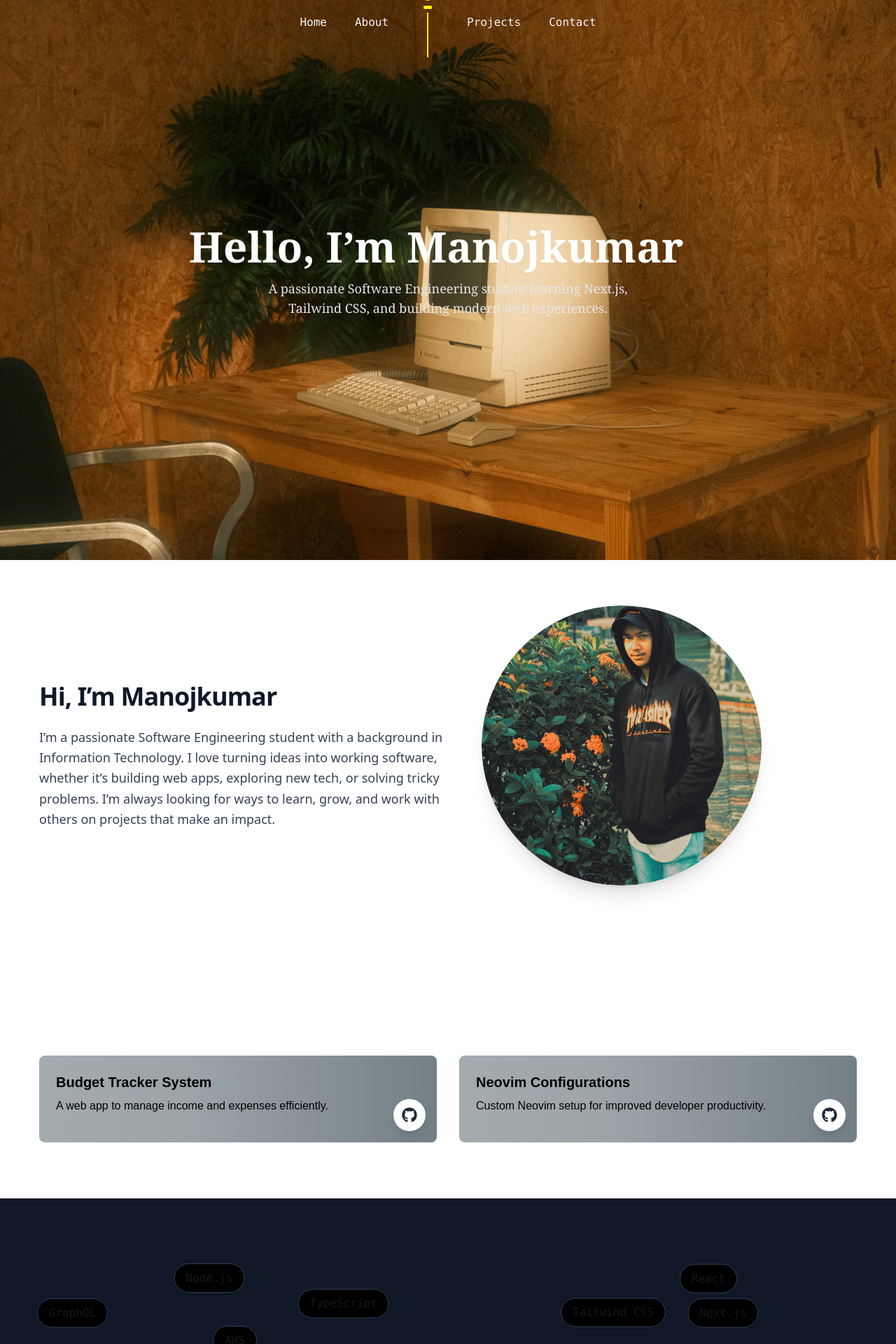
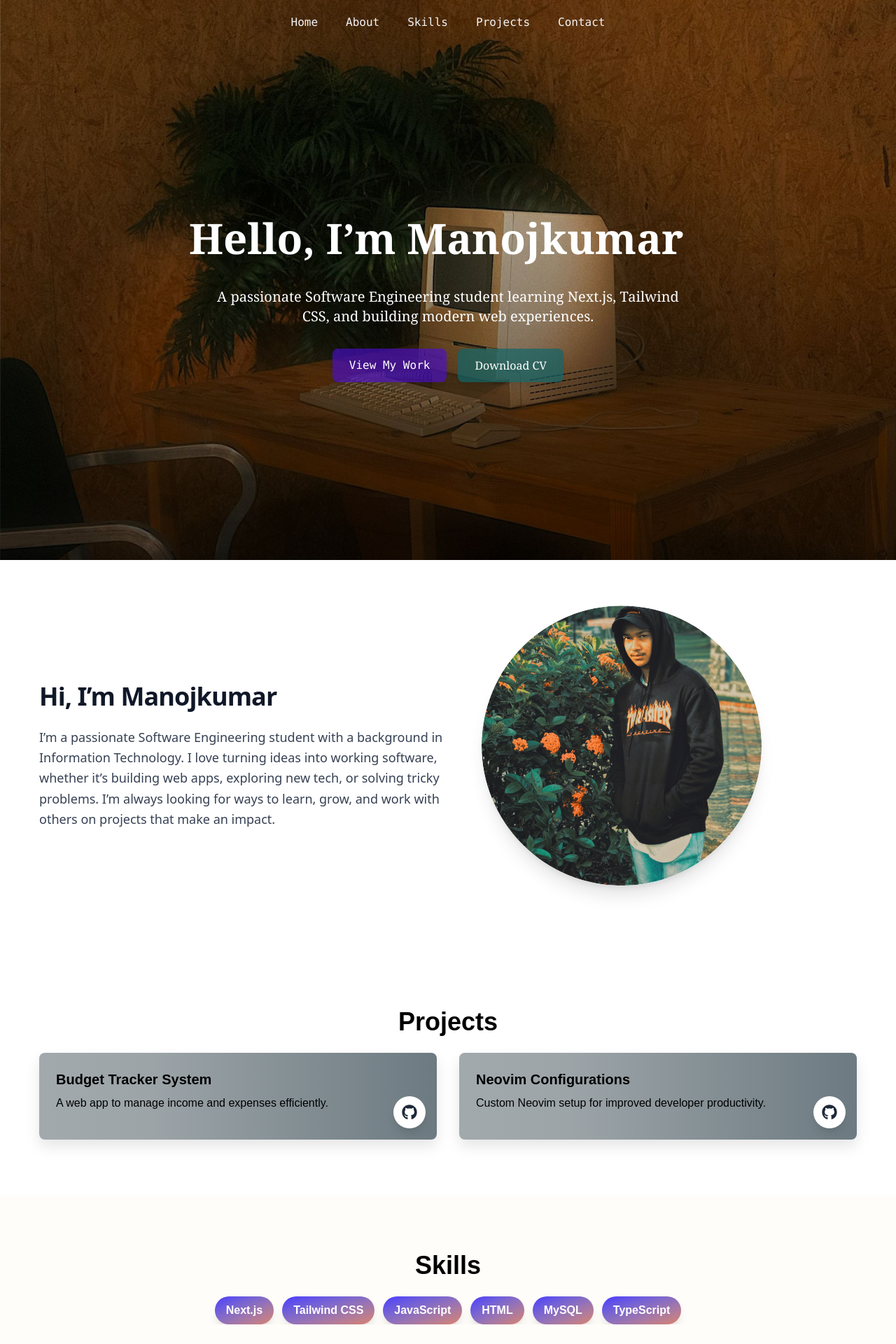
Before and after one commit to halfpastfive23/my-portfolio, a Next.js app: page / in a window 1280 px wide. Shown: the top 1920 px of the page at 70% size. Built offline with nearby package versions, Linux system fonts and the light colour scheme.

Commit message:
Improvements

```diff
--- a/app/globals.css
+++ b/app/globals.css
@@ -2,12 +2,12 @@
 
 :root {
   --background: #ffffff;
-  --foreground: #171717;
+  --foreground: #a62121;
 }
 
 @media (prefers-color-scheme: dark) {
   :root {
-    --background: #48404035;
+    --background: #0c0e0c0e;
     --foreground: #ffffff;
   }
 }
@@ -19,23 +19,23 @@ body {
   transition: background-color 0.3s ease, color 0.3s ease;
 }
 
-/* Example container override */
+/* Example container override for styling containers */
 .custom-container {
-  background-color: white;
-  color: black;
+  background-color: var(--background);
+  color: var(--background);
   padding: 1.5rem;
   border-radius: 0.5rem;
   box-shadow: 0 4px 6px rgba(0,0,0,0.1);
   transition: background-color 0.3s ease, color 0.3s ease;
 }
 
-/* Dark mode overrides for the container */
+/* Dark mode overrides for the container using .dark class */
 .dark .custom-container {
   background-color: #1e293b;  /* Tailwind slate-800 */
   color: #e2e8f0;             /* Tailwind slate-200 */
 }
 
-/* Your titanium animation if you want */
+/* Titanium animated gradient background */
 @keyframes titaniumShift {
   0% {
     background-position: 0% 50%;
--- a/components/About.js
+++ b/components/About.js
@@ -2,9 +2,13 @@
 
 import ScrollFadeIn from "./ScrollFadeIn";
 import Image from "next/image";
-import { motion } from "framer-motion";
+import { motion, useAnimation } from "framer-motion";
+import { useEffect } from "react";
 
 export default function About() {
+  const controls = useAnimation();
+
+  // No change needed for floating animation, but no y on hover — only scale
   return (
     <ScrollFadeIn>
       <section id="about" className="py-20 bg-white font-sans">
@@ -39,7 +43,7 @@ export default function About() {
             className="md:w-5/12 cursor-pointer rounded-full overflow-hidden shadow-xl"
             style={{ width: 400, height: 400 }}
             animate={{
-              y: [0, -15, 0], // floating up and down by 15px
+              y: [0, -15, 0], // floating up/down
               transition: {
                 duration: 4,
                 repeat: Infinity,
@@ -47,7 +51,10 @@ export default function About() {
                 ease: "easeInOut",
               },
             }}
-            whileHover={{ scale: 1.05, y: -20 }} // slightly bigger and lifted on hover
+            whileHover={{
+              scale: 1.05,
+              transition: { duration: 0.3, ease: "easeInOut" },
+            }}
           >
             <Image
               src="/AboutImage.jpeg"
--- a/components/Hero.js
+++ b/components/Hero.js
@@ -6,25 +6,26 @@ import { motion } from "framer-motion";
 export default function Hero() {
   return (
     <section
+      id="home"
       className="relative z-10 min-h-screen flex items-center justify-center overflow-hidden bg-cover bg-center pt-14"
-      style={{ backgroundImage: "url('/HeroImage1.jpeg')" }}
+      style={{ backgroundImage: "url('/HeroImage2.jpg')" }}
     >
       {/* Content container */}
-      <div className="container relative z-10 max-w-4xl mx-auto px-4 flex flex-col items-center text-center">
-        {/* Heading */}
-        <h2 className="text-4xl font-serif md:text-6xl font-extrabold text-white">
+      <div className="container relative z-10 max-w-4xl mx-auto px-4 flex flex-col items-center text-center text-white">
+        {/* Heading with type animation */}
+        <h2 className="text-4xl md:text-6xl font-extrabold font-serif mb-4 md:mb-6">
           <TypeAnimation
             sequence={["Hello, I’m Manojkumar", 1000]}
             speed={50}
             wrapper="span"
             repeat={0}
-            style={{ color: "#FFFFFF", display: "inline-block" }}
+            style={{ display: "inline-block" }}
             cursor={true}
           />
         </h2>
 
-        {/* Paragraph */}
-        <p className="mt-4 text-lg font-serif text-gray-200 max-w-xl">
+        {/* Subheading with type animation */}
+        <p className="mt-4 text-lg md:text-xl font-serif max-w-2xl">
           <TypeAnimation
             sequence={[
               1500,
@@ -37,13 +38,14 @@ export default function Hero() {
           />
         </p>
 
-        {/* Buttons */}
+        {/* Buttons with hover effects */}
         <motion.div
           className="mt-8 flex gap-4 justify-center"
           initial={{ opacity: 0, y: 30 }}
           animate={{ opacity: 1, y: 0 }}
-          transition={{ delay: 6.5, duration: 0.6, ease: "easeOut" }}
+          transition={{ delay: 0.8, duration: 0.6, ease: "easeOut" }}
         >
+          {/* View My Work button */}
           <motion.a
             href="https://github.com/halfpastfive23"
             target="_blank"
@@ -58,6 +60,7 @@ export default function Hero() {
             View My Work
           </motion.a>
 
+          {/* Download CV button */}
           <motion.a
             href="/Internship_Resume.pdf"
             download
@@ -66,7 +69,7 @@ export default function Hero() {
               y: -4,
               boxShadow: "0px 8px 15px rgba(0,0,0,0.5)",
             }}
-            className="font-serif px-6 py-3 text-[#ffffff] rounded-lg shadow-lg bg-[#0e676cac]"
+            className="font-serif px-6 py-3 text-white rounded-lg shadow-lg bg-[#0e676cac]"
           >
             Download CV
           </motion.a>
--- a/components/Navbar.js
+++ b/components/Navbar.js
@@ -3,27 +3,19 @@
 import React, { useState, useEffect } from "react";
 import { motion } from "framer-motion";
 
-const menuItems = ["Home", "About", "Projects", "Contact"];
+const menuItems = [
+  { name: "Home", href: "#home" },
+  { name: "About", href: "#about" },
+  { name: "Skills", href: "#skills" },
+  { name: "Projects", href: "#projects" },
+  { name: "Contact", href: "#contact" },
+];
 
 export default function Navbar() {
   const [showNavbar, setShowNavbar] = useState(true);
   const [lastScrollY, setLastScrollY] = useState(0);
-  const [isDarkMode, setIsDarkMode] = useState(false);
 
-  // Initialize theme on mount from saved preference or system settings
-  useEffect(() => {
-    const savedTheme = window.localStorage.getItem("theme");
-    const prefersDark = window.matchMedia("(prefers-color-scheme: dark)").matches;
-    if (savedTheme === "dark" || (!savedTheme && prefersDark)) {
-      document.documentElement.classList.add("dark");
-      setIsDarkMode(true);
-    } else {
-      document.documentElement.classList.remove("dark");
-      setIsDarkMode(false);
-    }
-  }, []);
-
-  // Scroll listener for navbar hide/show
+  // Scroll listener for navbar hide/show on scroll
   useEffect(() => {
     const handleScroll = () => {
       const currentScrollY = window.scrollY;
@@ -34,23 +26,11 @@ export default function Navbar() {
       }
       setLastScrollY(currentScrollY);
     };
+
     window.addEventListener("scroll", handleScroll, { passive: true });
+
     return () => window.removeEventListener("scroll", handleScroll);
   }, [lastScrollY]);
-
-  // Toggle dark mode and save to localStorage
-  const toggleDarkMode = () => {
-    const root = window.document.documentElement;
-    if (root.classList.contains("dark")) {
-      root.classList.remove("dark");
-      setIsDarkMode(false);
-      window.localStorage.setItem("theme", "light");
-    } else {
-      root.classList.add("dark");
-      setIsDarkMode(true);
-      window.localStorage.setItem("theme", "dark");
-    }
-  };
 
   const listVariants = {
     visible: {
@@ -83,10 +63,15 @@ export default function Navbar() {
     },
   };
 
-  // Split menu items to put hanging light in middle
-  const half = Math.ceil(menuItems.length / 2);
-  const firstHalf = menuItems.slice(0, half);
-  const secondHalf = menuItems.slice(half);
+  // Optional helper to jump instantly (not smooth scroll) on click
+  const jumpToSection = (e, href) => {
+    e.preventDefault();
+    const id = href.replace("#", "");
+    const element = document.getElementById(id);
+    if (element) {
+      element.scrollIntoView({ behavior: "auto" });  // instant jump, change to 'smooth' if preferred
+    }
+  };
 
   return (
     <nav className="fixed top-0 left-0 right-0 z-50 bg-transparent h-16 flex items-center justify-center px-6 max-w-7xl mx-auto">
@@ -96,53 +81,19 @@ export default function Navbar() {
         animate={showNavbar ? "visible" : "hidden"}
         variants={listVariants}
       >
-        {firstHalf.map((item, i) => (
+        {menuItems.map((item, i) => (
           <motion.li
             key={i}
             variants={itemVariants}
             className="hover:text-indigo-300 cursor-pointer"
           >
-            {item}
-          </motion.li>
-        ))}
-
-        {/* Hanging light bulb toggle */}
-        <motion.li
-          variants={itemVariants}
-          className="cursor-pointer relative flex flex-col items-center"
-          onClick={toggleDarkMode}
-          aria-label="Toggle Dark Mode"
-          title="Toggle Dark Mode"
-        >
-          <motion.svg
-            xmlns="http://www.w3.org/2000/svg"
-            className="w-8 h-8"
-            fill={isDarkMode ? "none" : "yellow"}
-            stroke={isDarkMode ? "gray" : "yellow"}
-            strokeWidth={2}
-            viewBox="0 0 24 24"
-            initial={{ scale: 1 }}
-            animate={{ scale: isDarkMode ? 0.9 : 1.1 }}
-            transition={{ yoyo: Infinity, duration: 1 }}
-          >
-            <path d="M9 21h6v-1H9v1z" />
-            <path d="M14 10a2 2 0 11-4 0c0-1.11 1.03-2 2-2s2 .89 2 2z" />
-            <path d="M12 1a6 6 0 00-6 6c0 3.5 3 6 6 6s6-2.5 6-6a6 6 0 00-6-6z" />
-          </motion.svg>
-          <div
-            className={`mt-1 h-16 w-0.5 bg-yellow-300 animate-pulse ${
-              isDarkMode ? "opacity-20" : "opacity-100"
-            }`}
-          />
-        </motion.li>
-
-        {secondHalf.map((item, i) => (
-          <motion.li
-            key={i + half}
-            variants={itemVariants}
-            className="hover:text-indigo-300 cursor-pointer"
-          >
-            {item}
+            <a
+              href={item.href}
+              className="block py-2"
+              onClick={(e) => jumpToSection(e, item.href)}
+            >
+              {item.name}
+            </a>
           </motion.li>
         ))}
       </motion.ul>
--- a/components/Projects.js
+++ b/components/Projects.js
@@ -51,9 +51,9 @@ export default function Projects() {
 
   return (
     <section id="projects" className="py-20">
-      <div className="container mx-auto px-6 md:px-12">
+      <div className="container mx-auto px-6 md:px-12 max-w-4xl">
         <ScrollFadeIn>
-          <h2 className="text-3xl font-bold mb-8 text-white">Projects</h2>
+          <h2 className="text-4xl font-bold mb-6 text-black text-center">Projects</h2>
         </ScrollFadeIn>
 
         <div className="grid gap-8 md:grid-cols-2">
@@ -72,6 +72,7 @@ export default function Projects() {
                   )`,
                   backgroundSize: "400% 400%",
                   animation: "titaniumShift 8s ease infinite",
+                  boxShadow: "0 10px 20px rgba(0,0,0,0.1)",
                 }}
               >
                 <h3 className="text-xl font-semibold mb-2">{project.title}</h3>
--- a/components/ScrollFadeIn.js
+++ b/components/ScrollFadeIn.js
@@ -7,18 +7,27 @@ export default function ScrollFadeIn({ children }) {
   const domRef = useRef();
 
   useEffect(() => {
-    const observer = new IntersectionObserver((entries) => {
+    const observer = new IntersectionObserver(
+      (entries) => {
         entries.forEach((entry) => {
           if (entry.isIntersecting) {
             setIsVisible(true);
-          observer.unobserve(entry.target); // Only observe once
+            observer.unobserve(entry.target); // Only animate once
           }
         });
-    });
+      },
+      { threshold: 0.1 } // Trigger when 10% of element is visible
+    );
 
+    if (domRef.current) {
       observer.observe(domRef.current);
+    }
 
-    return () => observer.disconnect();
+    return () => {
+      if (domRef.current) {
+        observer.unobserve(domRef.current);
+      }
+    };
   }, []);
 
   return (
--- a/components/Skills.js
+++ b/components/Skills.js
@@ -1,212 +1,37 @@
 "use client";
 
-import React, { useState, useEffect, useRef, useLayoutEffect } from "react";
+import React from "react";
+import ScrollFadeIn from "./ScrollFadeIn";
 
 const skills = [
   "Next.js",
   "Tailwind CSS",
   "JavaScript",
-  "React",
-  "Node.js",
+  "HTML",
+  "MySQL",
   "TypeScript",
-  "Redux",
-  "GraphQL",
-  "Docker",
-  "AWS",
 ];
 
-function randomVelocity() {
-  return (Math.random() * 2 + 0.5) * (Math.random() < 0.5 ? 1 : -1);
-}
-
 export default function Skills() {
-  const containerRef = useRef(null);
-  const tagsRefs = useRef([]);
-  const [containerSize, setContainerSize] = useState({ width: 0, height: 0 });
-
-  const [tags, setTags] = useState(
-    () =>
-      skills.map(() => ({
-        x: 0,
-        y: 0,
-        vx: randomVelocity(),
-        vy: randomVelocity(),
-        width: 0,
-        height: 0,
-      }))
-  );
-
-  // Measure container size (full width)
-  useLayoutEffect(() => {
-    if (containerRef.current) {
-      const { width, height } = containerRef.current.getBoundingClientRect();
-      setContainerSize({ width, height });
-    }
-  }, []);
-
-  // Measure each tag size dynamically
-  useLayoutEffect(() => {
-    setTags((prevTags) =>
-      prevTags.map((tag, idx) => {
-        const tagRect = tagsRefs.current[idx]?.getBoundingClientRect();
-        if (tagRect?.width && tagRect?.height) {
-          return {
-            ...tag,
-            width: tagRect.width,
-            height: tagRect.height,
-          };
-        }
-        return tag;
-      })
-    );
-  }, [containerSize]);
-
-  // Initialize random non-overlapping positions
-  useEffect(() => {
-    setTags((prevTags) => {
-      const newPositions = [...prevTags];
-      for (let i = 0; i < newPositions.length; i++) {
-        let placed = false;
-        let attempts = 0;
-        while (!placed && attempts < 200) {
-          attempts++;
-          const x = Math.random() * (containerSize.width - newPositions[i].width);
-          const y = Math.random() * (containerSize.height - newPositions[i].height);
-
-          const collides = newPositions.some((tag, idx) => {
-            if (idx === i) return false;
   return (
-              x < tag.x + tag.width &&
-              x + newPositions[i].width > tag.x &&
-              y < tag.y + tag.height &&
-              y + newPositions[i].height > tag.y
-            );
-          });
-
-          if (!collides) {
-            newPositions[i].x = x;
-            newPositions[i].y = y;
-            placed = true;
-          }
-        }
-        if (!placed) {
-          newPositions[i].x = Math.random() * (containerSize.width - newPositions[i].width);
-          newPositions[i].y = Math.random() * (containerSize.height - newPositions[i].height);
-        }
-      }
-      return newPositions;
-    });
-  }, [containerSize]);
-
-  // Animate with collision detection on every frame
-  useEffect(() => {
-    let animationId;
-
-    const updatePositions = () => {
-      setTags((prev) => {
-        const updated = prev.map((tag) => ({ ...tag }));
-        for (let i = 0; i < updated.length; i++) {
-          let tag = updated[i];
-          tag.x += tag.vx;
-          tag.y += tag.vy;
-
-          // Bounce off walls
-          if (tag.x <= 0) {
-            tag.x = 0;
-            tag.vx = -tag.vx;
-          }
-          if (tag.x + tag.width >= containerSize.width) {
-            tag.x = containerSize.width - tag.width;
-            tag.vx = -tag.vx;
-          }
-          if (tag.y <= 0) {
-            tag.y = 0;
-            tag.vy = -tag.vy;
-          }
-          if (tag.y + tag.height >= containerSize.height) {
-            tag.y = containerSize.height - tag.height;
-            tag.vy = -tag.vy;
-          }
-
-          // Tag to tag collision
-          for (let j = i + 1; j < updated.length; j++) {
-            let other = updated[j];
-
-            if (
-              tag.x < other.x + other.width &&
-              tag.x + tag.width > other.x &&
-              tag.y < other.y + other.height &&
-              tag.y + tag.height > other.y
-            ) {
-              // Swap velocities
-              const tempVx = tag.vx;
-              const tempVy = tag.vy;
-              tag.vx = other.vx;
-              tag.vy = other.vy;
-              other.vx = tempVx;
-              other.vy = tempVy;
-
-              // Push apart to prevent overlap
-              const overlapX = Math.min(
-                tag.x + tag.width - other.x,
-                other.x + other.width - tag.x
-              );
-              const overlapY = Math.min(
-                tag.y + tag.height - other.y,
-                other.y + other.height - tag.y
-              );
-
-              if (overlapX < overlapY) {
-                if (tag.x < other.x) {
-                  tag.x -= overlapX / 2;
-                  other.x += overlapX / 2;
-                } else {
-                  tag.x += overlapX / 2;
-                  other.x -= overlapX / 2;
-                }
-              } else {
-                if (tag.y < other.y) {
-                  tag.y -= overlapY / 2;
-                  other.y += overlapY / 2;
-                } else {
-                  tag.y += overlapY / 2;
-                  other.y -= overlapY / 2;
-                }
-              }
-            }
-          }
-        }
-        return updated;
-      });
-      animationId = requestAnimationFrame(updatePositions);
-    };
-
-    animationId = requestAnimationFrame(updatePositions);
-    return () => cancelAnimationFrame(animationId);
-  }, [containerSize]);
-
-  return (
-    <section
-      className="py-20 font-mono bg-gray-900"
-      style={{ width: "100vw", height: "400px", overflow: "hidden" }}
-    >
-      <div
-        ref={containerRef}
-        className="relative w-full h-full"
-      >
+    <ScrollFadeIn>
+      <section id="skills" className="py-20 bg-[#fffdf9]">
+        <div className="container mx-auto px-6">
+          <h2 className="text-4xl font-bold mb-6 text-black text-center">
+            Skills
+          </h2>
+          <div className="flex justify-center gap-3 flex-nowrap overflow-x-auto no-scrollbar">
             {skills.map((skill, i) => (
               <div
                 key={i}
-            ref={(el) => (tagsRefs.current[i] = el)}
-            className="absolute px-4 py-2 bg-black border border-gray-700 rounded-full shadow-sm cursor-default select-none whitespace-nowrap"
-            style={{
-              transform: `translate(${tags[i].x}px, ${tags[i].y}px)`,
-            }}
+                className="px-4 py-2 bg-gradient-to-br from-[#4e33fe] to-[#da826a] rounded-full shadow-lg text-white font-semibold text-base cursor-default select-none transition-transform duration-300 hover:scale-105 hover:brightness-110 whitespace-nowrap"
               >
                 {skill}
               </div>
             ))}
           </div>
+        </div>
       </section>
+    </ScrollFadeIn>
   );
 }
--- a/tailwind.config.js
+++ b/tailwind.config.js
@@ -1,18 +1,16 @@
 /** @type {import('tailwindcss').Config} */
 module.exports = {
-  darkMode: "class", // enables Tailwind dark mode using class strategy
   content: [
-    "./app/**/*.{js,ts,jsx,tsx}",
-    "./components/**/*.{js,ts,jsx,tsx}",
+    "./src/**/*.{js,jsx,ts,tsx}", // adjust paths as needed
   ],
+  darkMode: 'class', // Enable class-based dark mode
   theme: {
     extend: {
-      fontFamily: {
-        sans: ['var(--font-geist-sans)', 'ui-sans-serif', 'system-ui'],
-        mono: ['var(--font-geist-mono)', 'ui-monospace'],
+      colors: {
+        foreground: 'var(--foreground)',
       },
-      // You can extend other themes here if needed, e.g., colors, spacing etc.
+      //
     },
   },
   plugins: [],
-};
+}
```
Also changed, not shown: components/Contact.js (+10 -16 lines), public/HeroImage1.jpeg (deleted), public/HeroImage2.jpg (added). Lines whose indentation alone changed are shown as unchanged.
